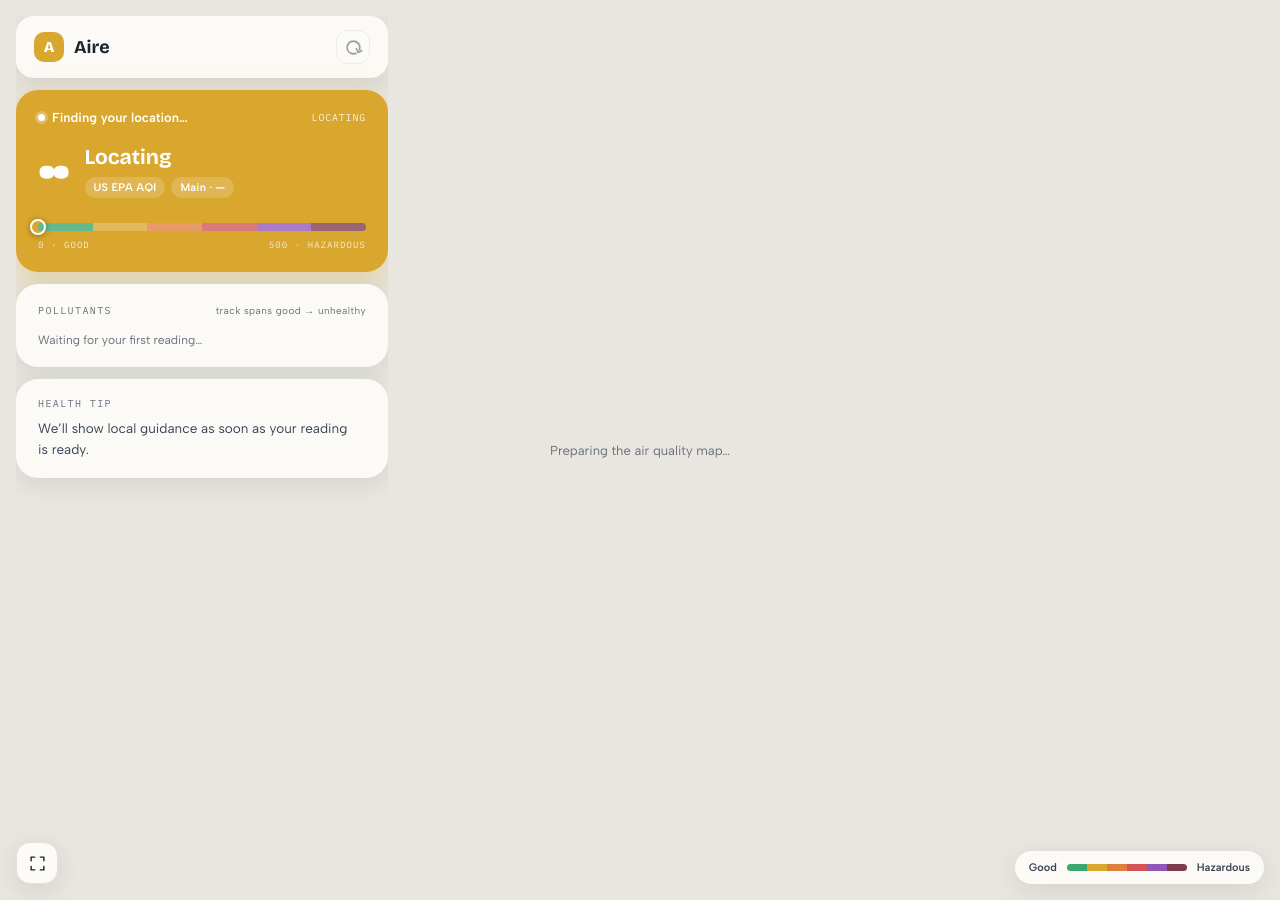
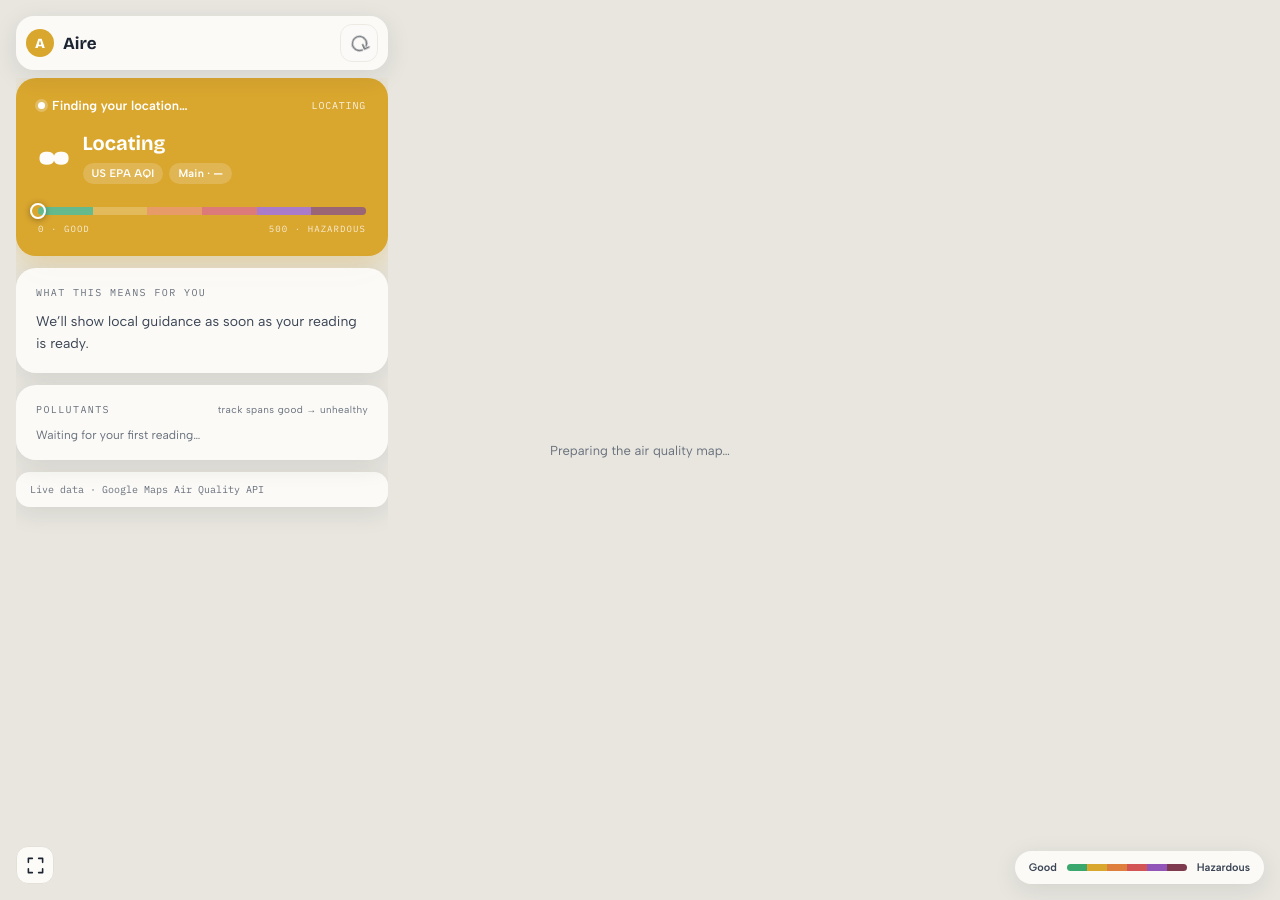
Before and after one commit to 0sps/sull1van.com, a Jekyll site: the page aqi/index.html, which Jekyll copies as it is, in a window 1280 px wide. Built offline with Jekyll 4.4.1, drawn with Linux system fonts in a browser that asks for light colours.

Commit message:
Update index.html

```diff
--- a/aqi/index.html
+++ b/aqi/index.html
@@ -3,7 +3,8 @@
 <head>
   <meta charset="utf-8">
   <meta name="viewport" content="width=device-width, initial-scale=1, viewport-fit=cover">
-  <meta name="theme-color" content="transparent">
+  <meta name="theme-color" content="#fcfbf8">
+  <meta name="apple-mobile-web-app-capable" content="yes">
   <meta name="apple-mobile-web-app-status-bar-style" content="black-translucent">
   <title>Aire — Local air quality</title>
   <link rel="preconnect" href="https://fonts.googleapis.com">
@@ -26,79 +27,71 @@
       --c-unhealthy: #d25454;
       --c-veryunhealthy: #9256b8;
       --c-hazardous: #7e3a4e;
+      --scale-gradient: linear-gradient(to right,
+        var(--c-good) 0 16.66%, var(--c-moderate) 16.66% 33.33%, var(--c-usg) 33.33% 50%,
+        var(--c-unhealthy) 50% 66.66%, var(--c-veryunhealthy) 66.66% 83.33%, var(--c-hazardous) 83.33% 100%);
     }
 
-    * { box-sizing: border-box; }
+    * { box-sizing: border-box; -webkit-tap-highlight-color: transparent; }
     html, body { width: 100%; height: 100%; margin: 0; background: transparent; }
     body { overflow: hidden; color: var(--ink); font-family: "Albert Sans", sans-serif; -webkit-font-smoothing: antialiased; }
     button { font: inherit; }
 
     .app { position: relative; width: 100%; height: 100%; overflow: hidden; }
     #map { position: absolute; inset: 0; z-index: 1; background: #e8e6df; }
+    .map-message { position: absolute; z-index: 4; inset: 0; display: grid; place-items: center; padding: 30px; text-align: center; color: var(--muted); font-size: 13px; }
 
-    .sidebar {
-      position: absolute;
-      z-index: 10;
-      inset: 16px auto 16px 16px;
-      width: 372px;
-      max-width: calc(100vw - 32px);
-      display: flex;
-      flex-direction: column;
-      gap: 12px;
-      overflow-y: auto;
-      scrollbar-width: none;
-      pointer-events: none;
-    }
-    .sidebar::-webkit-scrollbar { display: none; }
-
-    .card { flex: 0 0 auto; pointer-events: auto; border-radius: 22px; background: var(--panel); backdrop-filter: blur(14px); box-shadow: var(--shadow); }
-    .topbar { display: flex; align-items: center; justify-content: space-between; padding: 14px 18px; border-radius: 18px; }
-    .brand { display: flex; align-items: center; gap: 10px; }
-    .brand-mark { width: 30px; height: 30px; display: grid; place-items: center; border-radius: 10px; background: var(--accent); color: #fff; font-family: "Bricolage Grotesque", sans-serif; font-size: 15px; font-weight: 800; transition: background-color .4s; }
-    .brand-name { font-family: "Bricolage Grotesque", sans-serif; font-size: 18px; font-weight: 700; }
-    .topbar-actions { display: flex; align-items: center; gap: 8px; }
-    .icon-button { width: 34px; height: 34px; display: grid; place-items: center; border: 1px solid var(--line); border-radius: 12px; background: var(--paper); color: var(--ink); cursor: pointer; transition: background-color .2s, opacity .2s; }
-    .icon-button:hover { background: var(--ground); }
-    .icon-button svg { width: 17px; height: 17px; fill: none; stroke: currentColor; stroke-width: 2; stroke-linecap: round; stroke-linejoin: round; }
-    .refresh:disabled { cursor: wait; opacity: .55; }
+    /* ---- Floating top chrome ---- */
+    .top-scrim { position: absolute; z-index: 9; inset: 0 0 auto; height: calc(env(safe-area-inset-top) + 64px); background: linear-gradient(to bottom, rgba(252, 251, 248, .85), rgba(252, 251, 248, 0)); pointer-events: none; }
+    .topbar { position: absolute; z-index: 12; inset: calc(env(safe-area-inset-top) + 10px) 16px auto; display: flex; align-items: center; justify-content: space-between; pointer-events: none; }
+    .brand { display: flex; align-items: center; gap: 9px; padding: 7px 14px 7px 8px; pointer-events: auto; border-radius: 999px; background: var(--panel); box-shadow: var(--shadow); backdrop-filter: blur(14px); }
+    .brand-mark { width: 28px; height: 28px; display: grid; place-items: center; border-radius: 50%; background: var(--accent); color: #fff; font-family: "Bricolage Grotesque", sans-serif; font-size: 14px; font-weight: 800; transition: background-color .4s; }
+    .brand-name { font-family: "Bricolage Grotesque", sans-serif; font-size: 17px; font-weight: 700; }
+    .icon-button { width: 44px; height: 44px; display: grid; place-items: center; pointer-events: auto; border: 0; border-radius: 50%; background: var(--panel); color: var(--ink); box-shadow: var(--shadow); backdrop-filter: blur(14px); cursor: pointer; transition: opacity .2s; }
+    .icon-button:active { background: var(--ground); }
+    .icon-button svg { width: 19px; height: 19px; fill: none; stroke: currentColor; stroke-width: 2; stroke-linecap: round; stroke-linejoin: round; }
+    .refresh:disabled { cursor: wait; opacity: .6; }
     .refresh:disabled svg { animation: spin 1.1s linear infinite; }
     @keyframes spin { to { transform: rotate(360deg); } }
-    .map-toggle { position: absolute; z-index: 11; left: 16px; bottom: 16px; width: 42px; height: 42px; border-radius: 14px; box-shadow: var(--shadow); }
 
-    .sidebar > :not(.topbar), .legend { transition: opacity .2s ease, visibility .2s ease; }
-    .app.map-view .sidebar { width: auto; right: auto; bottom: auto; overflow: visible; }
-    .app.map-view .sidebar > :not(.topbar), .app.map-view .legend { opacity: 0; visibility: hidden; pointer-events: none; }
-    .app.map-view .topbar { width: max-content; }
+    /* ---- Sheet / sidebar scroller ---- */
+    .scroller { position: absolute; z-index: 10; inset: 0; overflow-y: auto; overscroll-behavior: contain; scroll-snap-type: y proximity; scrollbar-width: none; pointer-events: none; -webkit-overflow-scrolling: touch; }
+    .scroller::-webkit-scrollbar { display: none; }
+    .sheet-spacer { height: max(140px, calc(100dvh - 292px - env(safe-area-inset-bottom))); pointer-events: none; }
+    .sheet { position: relative; min-height: calc(100dvh - env(safe-area-inset-top) - 54px); padding: 6px 14px calc(24px + env(safe-area-inset-bottom)); pointer-events: auto; scroll-snap-align: start; border-radius: 24px 24px 0 0; background: var(--paper); box-shadow: 0 -8px 30px rgba(27, 36, 48, .16); }
+    .grabber { width: 40px; height: 5px; margin: 8px auto 10px; border-radius: 999px; background: var(--line); }
+
+    .section { padding: 16px 8px; }
+    .section + .section { border-top: 1px solid var(--line); }
+    .label { margin-bottom: 12px; color: var(--muted); font-family: "IBM Plex Mono", monospace; font-size: 10px; letter-spacing: .14em; text-transform: uppercase; }
 
     /* ---- Hero ---- */
-    .aqi-card { padding: 20px 22px 22px; color: #fff; background: var(--accent); box-shadow: 0 10px 32px var(--accent-glow); transition: background-color .4s, box-shadow .4s; }
+    .aqi-card { padding: 18px 18px 20px; border: 0; border-radius: 20px; color: #fff; background: var(--accent); box-shadow: 0 10px 32px var(--accent-glow); transition: background-color .4s, box-shadow .4s; }
     .place-row { display: flex; align-items: center; justify-content: space-between; gap: 12px; }
     .place { display: flex; align-items: center; gap: 7px; min-width: 0; font-size: 13px; font-weight: 600; }
     .place-dot { width: 7px; height: 7px; flex: 0 0 auto; border-radius: 50%; background: #fff; box-shadow: 0 0 0 3px rgba(255, 255, 255, .25); }
     .place-name { white-space: nowrap; overflow: hidden; text-overflow: ellipsis; }
     .updated { flex: 0 0 auto; font-family: "IBM Plex Mono", monospace; font-size: 10px; letter-spacing: .08em; text-transform: uppercase; opacity: .85; }
-    .aqi-main { display: flex; align-items: center; gap: 18px; margin-top: 14px; }
-    .score { font-family: "Bricolage Grotesque", sans-serif; font-size: 72px; font-weight: 800; line-height: .92; letter-spacing: -.05em; }
+    .aqi-main { display: flex; align-items: center; gap: 16px; margin-top: 12px; }
+    .score { font-family: "Bricolage Grotesque", sans-serif; font-size: 64px; font-weight: 800; line-height: .92; letter-spacing: -.05em; }
     .aqi-text { min-width: 0; }
-    .aqi-text strong { display: block; font-family: "Bricolage Grotesque", sans-serif; font-size: 21px; font-weight: 700; line-height: 1.12; text-wrap: balance; }
+    .aqi-text strong { display: block; font-family: "Bricolage Grotesque", sans-serif; font-size: 20px; font-weight: 700; line-height: 1.12; text-wrap: balance; }
     .aqi-chips { display: flex; flex-wrap: wrap; gap: 6px; margin-top: 8px; }
     .chip { padding: 4px 9px; border-radius: 999px; background: rgba(255, 255, 255, .18); font-size: 11px; font-weight: 600; letter-spacing: .02em; white-space: nowrap; }
     .chip b { font-weight: 700; }
-    .aqi-scale { position: relative; height: 8px; margin-top: 18px; border-radius: 999px; background: linear-gradient(to right,
-        var(--c-good) 0 16.66%, var(--c-moderate) 16.66% 33.33%, var(--c-usg) 33.33% 50%,
-        var(--c-unhealthy) 50% 66.66%, var(--c-veryunhealthy) 66.66% 83.33%, var(--c-hazardous) 83.33% 100%);
-      box-shadow: inset 0 0 0 999px rgba(255, 255, 255, .22); }
-    .aqi-scale-marker { position: absolute; top: 50%; left: 0; width: 16px; height: 16px; border: 2.5px solid #fff; border-radius: 50%; background: transparent; box-shadow: 0 1px 6px rgba(0, 0, 0, .35); transform: translate(-50%, -50%); transition: left .8s ease; }
+    .aqi-scale { position: relative; height: 8px; margin-top: 16px; border-radius: 999px; background: var(--scale-gradient); box-shadow: inset 0 0 0 999px rgba(255, 255, 255, .22); }
+    .aqi-scale-marker { position: absolute; top: 50%; left: 0; width: 16px; height: 16px; border: 2.5px solid #fff; border-radius: 50%; box-shadow: 0 1px 6px rgba(0, 0, 0, .35); transform: translate(-50%, -50%); transition: left .8s ease; }
     .aqi-scale-caps { display: flex; justify-content: space-between; margin-top: 8px; font-family: "IBM Plex Mono", monospace; font-size: 9px; letter-spacing: .12em; text-transform: uppercase; opacity: .8; }
 
+    /* ---- Guidance ---- */
+    .health-section p { margin: 0; color: #3a4454; font-size: 14px; line-height: 1.55; text-wrap: pretty; }
+
     /* ---- Pollutants ---- */
-    .pollutant-card { padding: 20px 22px; }
-    .label { margin-bottom: 16px; color: var(--muted); font-family: "IBM Plex Mono", monospace; font-size: 10px; letter-spacing: .14em; text-transform: uppercase; }
     .label small { float: right; letter-spacing: .04em; text-transform: none; font-family: "Albert Sans", sans-serif; font-size: 10px; }
     .pollutants { display: flex; flex-direction: column; gap: 16px; }
     .pollutant { display: grid; grid-template-columns: 52px minmax(40px, 1fr) 92px; align-items: center; gap: 12px; }
     .chemical { font-family: "IBM Plex Mono", monospace; font-size: 12px; font-weight: 500; }
-    .track { position: relative; height: 8px; border-radius: 999px; overflow: visible;
+    .track { position: relative; height: 8px; border-radius: 999px;
       background: linear-gradient(to right,
         color-mix(in srgb, var(--c-good) 28%, var(--paper)) 0 25%,
         color-mix(in srgb, var(--c-moderate) 30%, var(--paper)) 25% 50%,
@@ -109,81 +102,76 @@
     .reading small { color: var(--muted); font-size: 10px; font-weight: 400; }
     .pollutants-empty { color: var(--muted); font-size: 12px; }
 
-    .health-card { padding: 18px 22px; }
-    .health-card .label { margin-bottom: 8px; }
-    .health-card p { margin: 0; color: #3a4454; font-size: 13.5px; line-height: 1.55; text-wrap: pretty; }
-    .spacer { flex: 1 1 auto; min-height: 0; }
-    .source { padding: 10px 14px; border-radius: 14px; color: var(--muted); font-family: "IBM Plex Mono", monospace; font-size: 10px; line-height: 1.5; }
+    .source { padding: 14px 8px 0; color: var(--muted); font-family: "IBM Plex Mono", monospace; font-size: 10px; line-height: 1.5; }
 
-    /* ---- Legend ---- */
-    .legend { position: absolute; z-index: 10; right: 16px; bottom: 16px; display: flex; align-items: center; gap: 10px; padding: 10px 14px; border-radius: 999px; background: var(--panel); box-shadow: var(--shadow); backdrop-filter: blur(14px); color: #3a4454; font-size: 11px; font-weight: 600; }
-    .legend-scale { width: 120px; height: 7px; border-radius: 999px; background: linear-gradient(to right,
-        var(--c-good) 0 16.66%, var(--c-moderate) 16.66% 33.33%, var(--c-usg) 33.33% 50%,
-        var(--c-unhealthy) 50% 66.66%, var(--c-veryunhealthy) 66.66% 83.33%, var(--c-hazardous) 83.33% 100%); }
+    /* ---- Desktop legend + map toggle ---- */
+    .legend { position: absolute; z-index: 10; right: 16px; bottom: 16px; display: none; align-items: center; gap: 10px; padding: 10px 14px; border-radius: 999px; background: var(--panel); box-shadow: var(--shadow); backdrop-filter: blur(14px); color: #3a4454; font-size: 11px; font-weight: 600; }
+    .legend-scale { width: 120px; height: 7px; border-radius: 999px; background: var(--scale-gradient); }
+    .map-toggle { position: absolute; z-index: 11; left: 16px; bottom: 16px; display: none; border-radius: 14px; }
 
-    .map-message { position: absolute; z-index: 4; inset: 0; display: grid; place-items: center; padding: 30px; text-align: center; color: var(--muted); font-size: 13px; }
     .loading .score { animation: pulse 1.5s ease-in-out infinite; }
 
     @media (prefers-reduced-motion: no-preference) {
-      .card, .legend { animation: card-in .5s both; }
-      .aqi-card { animation-delay: .05s; }
-      .pollutant-card { animation-delay: .1s; }
-      .health-card { animation-delay: .15s; }
-      .source, .legend { animation-delay: .2s; }
-      @keyframes card-in { from { opacity: 0; transform: translateY(10px); } to { opacity: 1; transform: translateY(0); } }
+      .sheet, .topbar { animation: rise-in .5s both; }
+      @keyframes rise-in { from { opacity: 0; transform: translateY(14px); } to { opacity: 1; transform: translateY(0); } }
       @keyframes pulse { 50% { opacity: .35; } }
     }
 
-    @media (max-width: 720px) {
-      .sidebar { inset: calc(10px + env(safe-area-inset-top)) 10px auto; width: auto; max-width: none; max-height: calc(100dvh - 20px - env(safe-area-inset-top)); gap: 10px; }
-      .topbar { padding: 11px 14px; }
-      .brand-mark { width: 28px; height: 28px; }
-      .aqi-card { padding: 17px 18px 19px; }
-      .aqi-main { gap: 15px; margin-top: 11px; }
-      .score { font-size: 62px; }
-      .aqi-text strong { font-size: 19px; }
-      .aqi-scale { margin-top: 15px; }
-      .pollutant-card { padding: 17px 18px; }
-      .pollutants { gap: 15px; }
-      .health-card { padding: 15px 18px; }
-      .spacer, .source { display: none; }
-      .map-toggle { left: 10px; bottom: calc(28px + env(safe-area-inset-bottom)); }
-      .legend { left: 64px; right: 10px; bottom: calc(28px + env(safe-area-inset-bottom)); justify-content: space-between; height: 42px; border-radius: 14px; padding: 0 14px; }
-      .legend-scale { flex: 1 1 auto; width: auto; }
-      .app.map-view .sidebar { right: auto; }
+    /* =========================================================
+       Desktop / wide: floating sidebar over the map
+       ========================================================= */
+    @media (min-width: 721px) {
+      .top-scrim { display: none; }
+      .topbar { inset: 16px auto auto 16px; width: 372px; pointer-events: auto; padding: 8px 10px; border-radius: 18px; background: var(--panel); box-shadow: var(--shadow); backdrop-filter: blur(14px); }
+      .brand { padding: 0; background: none; box-shadow: none; backdrop-filter: none; }
+      .icon-button { width: 38px; height: 38px; border: 1px solid var(--line); border-radius: 12px; background: var(--paper); box-shadow: none; backdrop-filter: none; }
+      .icon-button:hover { background: var(--ground); }
+
+      .scroller { inset: 78px auto 16px 16px; width: 372px; max-width: calc(100vw - 32px); scroll-snap-type: none; }
+      .sheet-spacer { display: none; }
+      .sheet { min-height: 0; padding: 0; background: none; box-shadow: none; border-radius: 0; }
+      .grabber { display: none; }
+      .section { margin-bottom: 12px; padding: 18px 20px; border-radius: 20px; background: var(--panel); box-shadow: var(--shadow); backdrop-filter: blur(14px); }
+      .section + .section { border-top: 0; }
+      .hero-section { padding: 0; background: none; box-shadow: none; backdrop-filter: none; }
+      .aqi-card { padding: 20px 22px 22px; }
+      .score { font-size: 72px; }
+      .source { padding: 10px 14px; margin-bottom: 12px; border-radius: 14px; background: var(--panel); box-shadow: var(--shadow); }
+
+      .legend { display: flex; }
+      .map-toggle { display: grid; }
+
+      .scroller, .legend { transition: opacity .2s ease, visibility .2s ease; }
+      .app.map-view .scroller, .app.map-view .legend { opacity: 0; visibility: hidden; pointer-events: none; }
     }
 
     @media (max-width: 390px) {
-      .sidebar { gap: 8px; }
-      .topbar { padding-block: 9px; }
-      .aqi-card { padding: 15px 16px 17px; }
-      .score { font-size: 54px; }
-      .aqi-text strong { font-size: 17px; }
+      .score { font-size: 56px; }
+      .aqi-text strong { font-size: 18px; }
       .chip { font-size: 10px; }
-      .pollutant-card { padding: 14px 16px; }
-      .pollutants { gap: 13px; }
       .pollutant { grid-template-columns: 46px minmax(28px, 1fr) 84px; gap: 9px; }
-      .health-card { padding: 13px 16px; }
-      .health-card p { font-size: 12.5px; line-height: 1.5; }
-      .legend { font-size: 10px; }
     }
   </style>
 </head>
 <body class="loading">
   <main class="app">
     <div id="map"><div class="map-message">Preparing the air quality map…</div></div>
+    <div class="top-scrim" aria-hidden="true"></div>
 
-    <aside class="sidebar" aria-label="Local air quality">
-      <header class="card topbar">
+    <header class="topbar">
       <div class="brand"><span class="brand-mark">A</span><span class="brand-name">Aire</span></div>
-        <div class="topbar-actions">
       <button class="icon-button refresh" id="refreshButton" type="button" title="Refresh location and air quality" aria-label="Refresh location and air quality">
         <svg aria-hidden="true" viewBox="0 0 24 24"><path d="M21 12a9 9 0 1 1-2.64-6.36M21 3v6h-6"/></svg>
       </button>
-        </div>
     </header>
 
-      <section class="card aqi-card" aria-label="Current air quality">
+    <div class="scroller">
+      <div class="sheet-spacer" aria-hidden="true"></div>
+      <div class="sheet" role="region" aria-label="Local air quality">
+        <div class="grabber" aria-hidden="true"></div>
+
+        <section class="section hero-section">
+          <div class="aqi-card" aria-label="Current air quality">
             <div class="place-row">
               <div class="place"><span class="place-dot"></span><span class="place-name" id="locationName">Finding your location…</span></div>
               <span class="updated" id="updated">locating</span>
@@ -202,17 +190,22 @@
               <span class="aqi-scale-marker" id="scaleMarker"></span>
             </div>
             <div class="aqi-scale-caps"><span>0 · Good</span><span>500 · Hazardous</span></div>
+          </div>
         </section>
 
-      <section class="card pollutant-card">
+        <section class="section health-section">
+          <div class="label">What this means for you</div>
+          <p id="healthText">We’ll show local guidance as soon as your reading is ready.</p>
+        </section>
+
+        <section class="section pollutant-section">
           <div class="label">Pollutants <small>track spans good → unhealthy</small></div>
           <div class="pollutants" id="pollutants"><span class="pollutants-empty">Waiting for your first reading…</span></div>
         </section>
 
-      <section class="card health-card"><div class="label">Health tip</div><p id="healthText">We’ll show local guidance as soon as your reading is ready.</p></section>
-      <div class="spacer"></div>
-      <footer class="card source" id="sourceNote">Live data · Google Maps Air Quality API</footer>
-    </aside>
+        <footer class="source" id="sourceNote">Live data · Google Maps Air Quality API</footer>
+      </div>
+    </div>
 
     <button class="icon-button map-toggle" id="mapToggle" type="button" title="Maximize map" aria-label="Maximize map" aria-expanded="true">
       <svg aria-hidden="true" viewBox="0 0 24 24"><path d="M8 3H3v5M16 3h5v5M8 21H3v-5M16 21h5v-5"/></svg>
@@ -371,14 +364,20 @@
     window.initMap = function () {
       mapsReady = true;
       const finePointer = window.matchMedia("(pointer: fine)").matches;
+      const isMobile = window.matchMedia("(max-width: 720px)").matches;
       map = new google.maps.Map($("map"), {
         center: { lat: currentLocation.latitude, lng: currentLocation.longitude },
         zoom: 11,
         disableDefaultUI: true,
         zoomControl: finePointer,
         gestureHandling: "greedy",
+        // Keep the reading centered in the visible strip of map above the sheet.
         styles: [{ featureType: "poi", stylers: [{ visibility: "off" }] }, { featureType: "transit", stylers: [{ visibility: "off" }] }]
       });
+      if (isMobile) {
+        // Shift the map focus up so the marker isn't hidden behind the peeking sheet.
+        map.panBy(0, Math.round(window.innerHeight * 0.14));
+      }
       const heatmap = new google.maps.ImageMapType({
         getTileUrl: (coord, zoom) => {
           const count = 2 ** zoom;
```
Also changed, not shown: other parts of aqi/index.html (+1 -1 lines). Lines whose indentation alone changed are shown as unchanged.
